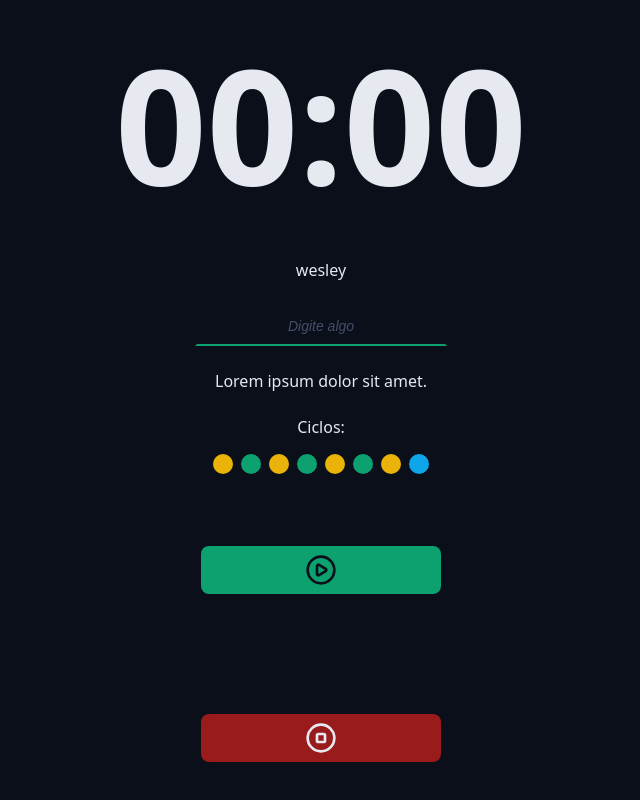
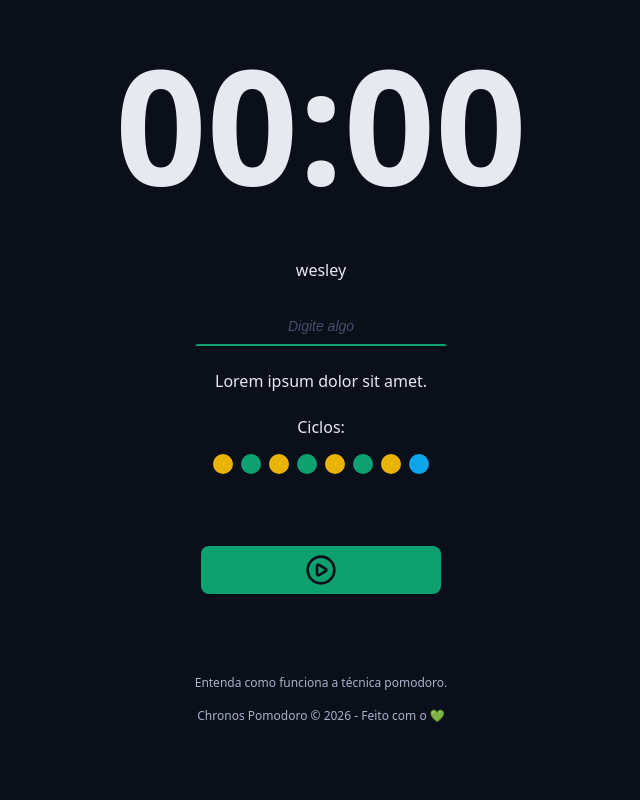
Before and after one commit to wesleyEmidio/chronos-pomodoro, a React (Vite) app: page / in a window 1280 px wide. Shown: the part 282-1082 px from the top of the page, without its empty margins (319-959 px from the left). After the commit the page ends 1038 px from the top, so only its background shows below. Built offline with nearby package versions, Linux system fonts and the light colour scheme.

Commit message:
32. Criando componente de footer (rodapé)

```diff
--- a/src/App.tsx
+++ b/src/App.tsx
@@ -8,7 +8,8 @@
 import { DefaultInput } from './components/DefaultInput';
 import { Cycles } from './components/Cycles';
 import { DefaultButton } from './components/DefaultButton';
-import { PlayCircleIcon, StopCircle, StopCircleIcon } from 'lucide-react';
+import { PlayCircleIcon, StopCircleIcon } from 'lucide-react';
+import { Footer } from './components/Footer';
 
 export function App() {
   return (
@@ -46,9 +47,13 @@
 
           <div className='formRow'>
             <DefaultButton icon={<PlayCircleIcon />} color='green' />
-            <DefaultButton icon={<StopCircleIcon />} color='red' />
+            {/*<DefaultButton icon={<StopCircleIcon />} color='red' />*/}
           </div>
         </form>
+      </Container>
+
+      <Container>
+        <Footer />
       </Container>
     </>
   );
--- /dev/null
+++ b/src/components/Footer/index.tsx
@@ -0,0 +1,13 @@
+import styles from './styles.module.css';
+
+export function Footer() {
+  return (
+    <footer className={styles.footer}>
+      <a href=''>Entenda como funciona a técnica pomodoro.</a>
+      <a href=''>
+        Chronos Pomodoro &copy; {new Date().getFullYear()} - Feito com o
+        &#128154;
+      </a>
+    </footer>
+  );
+}
--- /dev/null
+++ b/src/components/Footer/styles.module.css
@@ -0,0 +1,18 @@
+.footer {
+  display: flex;
+  flex-direction: column;
+  align-items: center;
+  justify-content: center;
+  font-size: 1.2rem;
+  gap: 1.6rem;
+}
+
+.footer a {
+  color: var(--text-muted);
+  text-decoration: none;
+}
+
+.footer a:hover {
+  color: var(--text-muted);
+  text-decoration: underline;
+}
```
